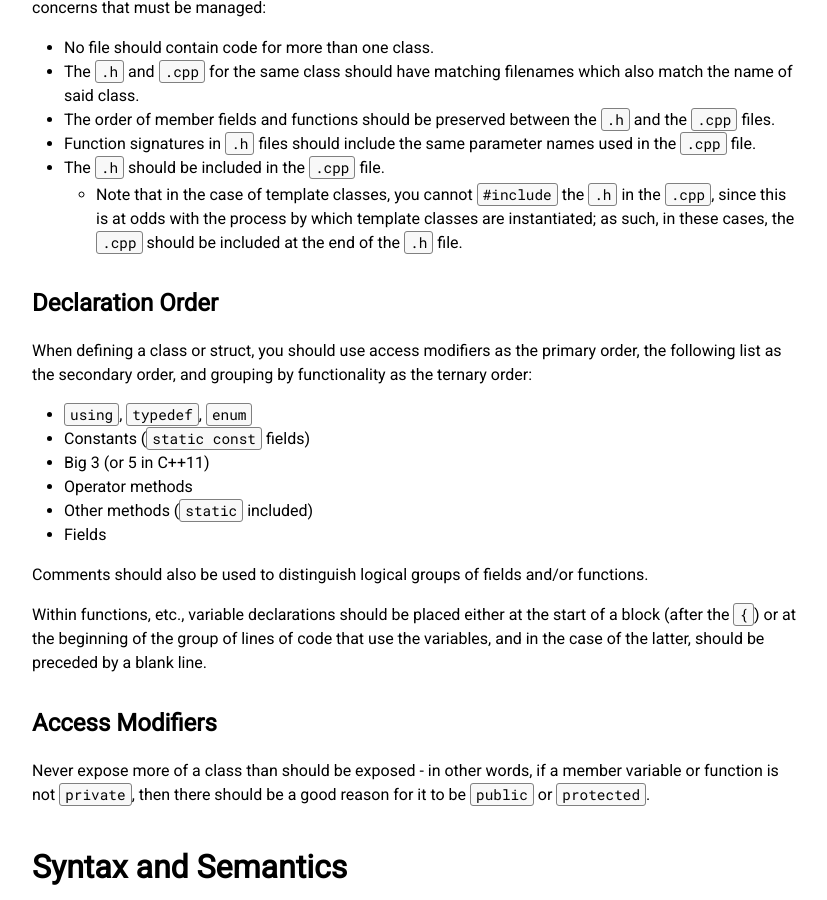
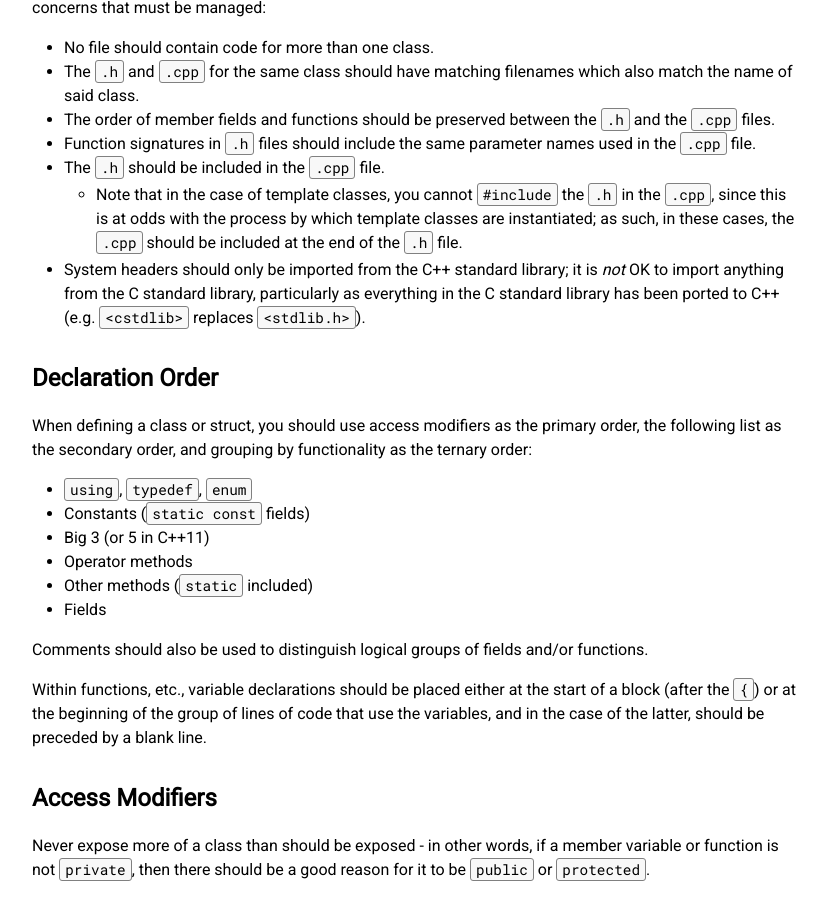
Before and after one commit to gbvandy/vuse-cs3251.github.io, a Jekyll site: the page built from style-guidelines.md, in a window 1280 px wide and 900 px high, scrolled down 3310 px. Shown: the whole window, without its empty margins (224-1051 px from the left). Built offline with Jekyll 4.4.1, drawn with Linux system fonts in a browser that asks for light colours.

Commit message:
specify that c-style headers are not ok

```diff
--- a/style-guidelines.md
+++ b/style-guidelines.md
@@ -129,6 +129,7 @@ The use of both `.h` and `.cpp` files for the same bodies of code means that the
 * Function signatures in `.h` files should include the same parameter names used in the `.cpp` file.
 * The `.h` should be included in the `.cpp` file.
   * Note that in the case of template classes, you cannot `#include` the `.h` in the `.cpp`, since this is at odds with the process by which template classes are instantiated; as such, in these cases, the `.cpp` should be included at the end of the `.h` file.
+* System headers should only be imported from the C++ standard library; it is *not* OK to import anything from the C standard library, particularly as everything in the C standard library has been ported to C++ (e.g. `<cstdlib>` replaces `<stdlib.h>`).
 
 ## Declaration Order
 
```
